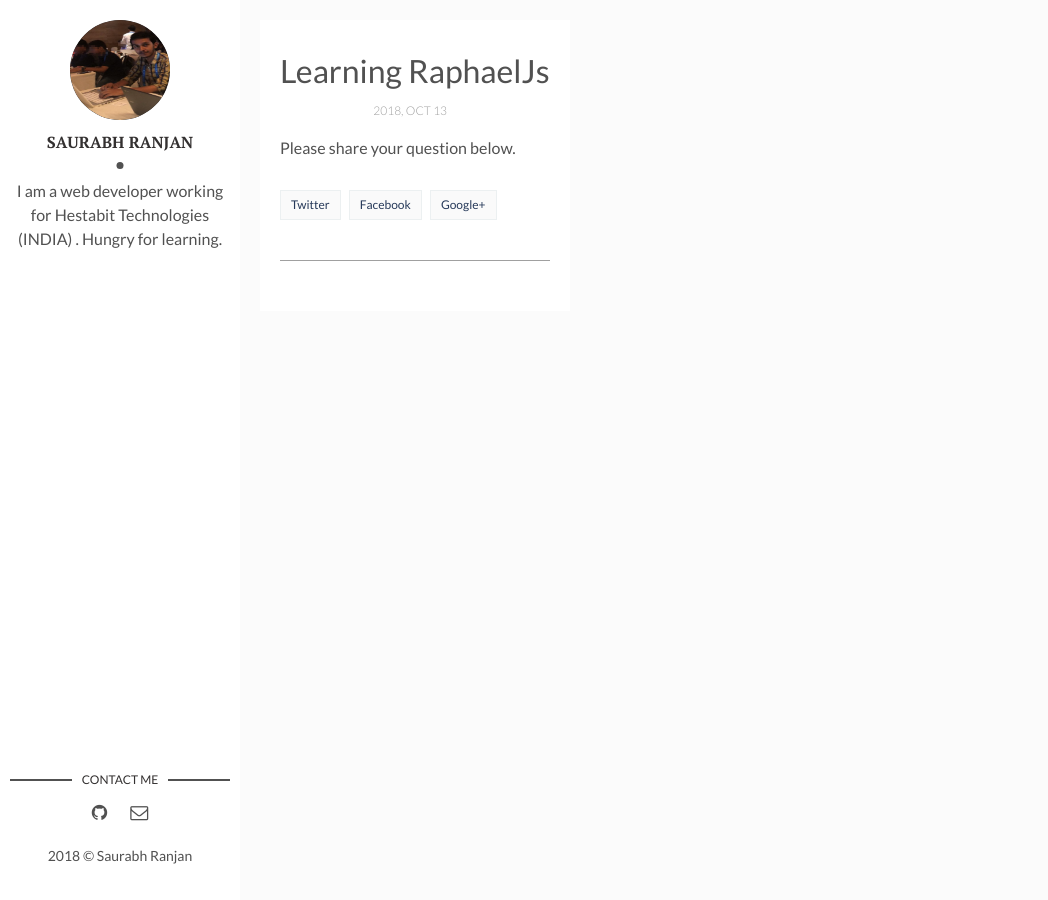
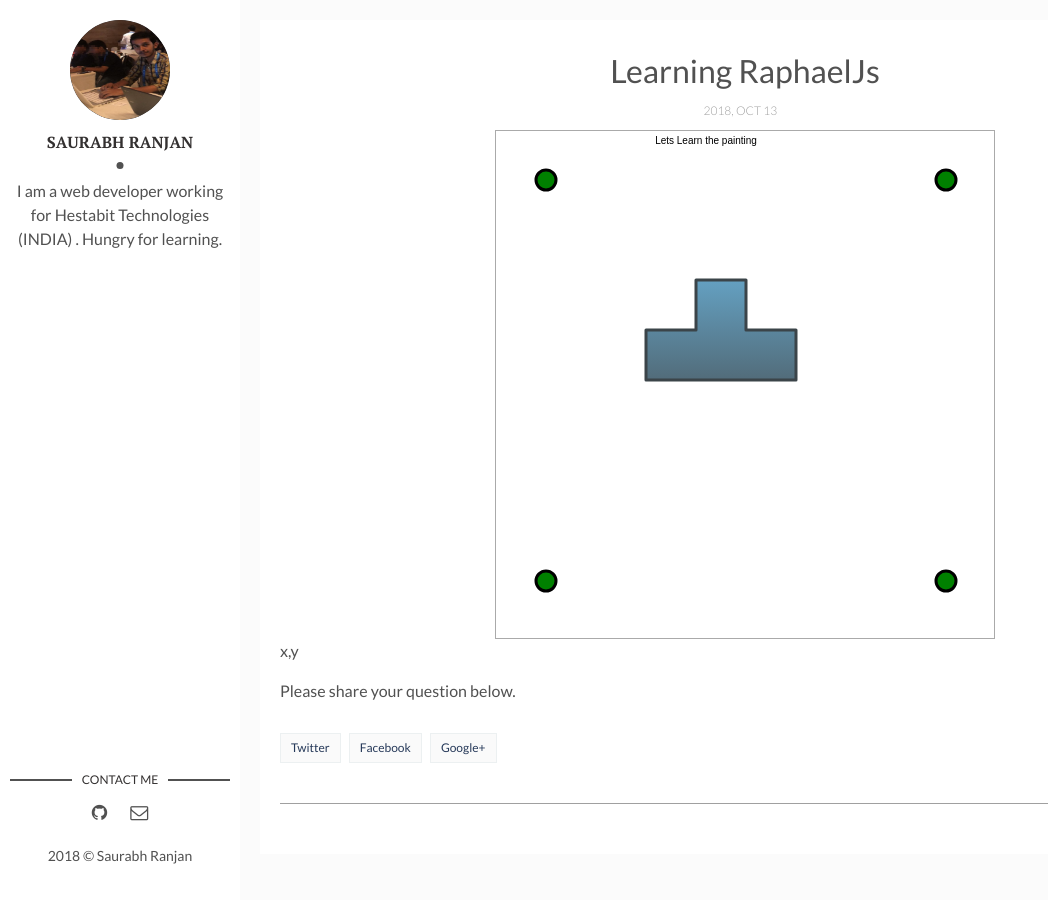
Before and after one commit to insaurabh/insaurabh-bkp, a Jekyll site: the page built from _posts/2018-10-13-exploring-raphael-js.markdown, in a window 1280 px wide. Shown: the whole page, without its empty margins (0-1048 px from the left). Built offline with Jekyll 4.4.1, drawn with Linux system fonts in a browser that asks for light colours; comment, search, counter and statistics services are not loaded.

Commit message:
css added

```diff
--- a/_posts/2018-10-13-exploring-raphael-js.markdown
+++ b/_posts/2018-10-13-exploring-raphael-js.markdown
@@ -7,6 +7,11 @@
 ---
 
 
+
+<div id="canvas_container"></div>
+<div class="tooltip">
+    <span class="position">x,y</span>
+</div>
 
 
 
--- a/assets/css/main.css
+++ b/assets/css/main.css
@@ -34,6 +34,7 @@
 nav,
 section {
   display: block;
+  width: 100%;
 }
 
 /**
@@ -1362,6 +1363,12 @@
   opacity: .8;
 }
 
+#canvas_container {
+  width: 500px;
+  border: 1px solid #aaa;
+  margin: 0 auto;
+}
+
 /* - - - - - - - - - - Media Styles - - - - - - - - - - */
 /* Medium Devices, Desktops */
 @media only screen and (max-width: 992px) {
```
